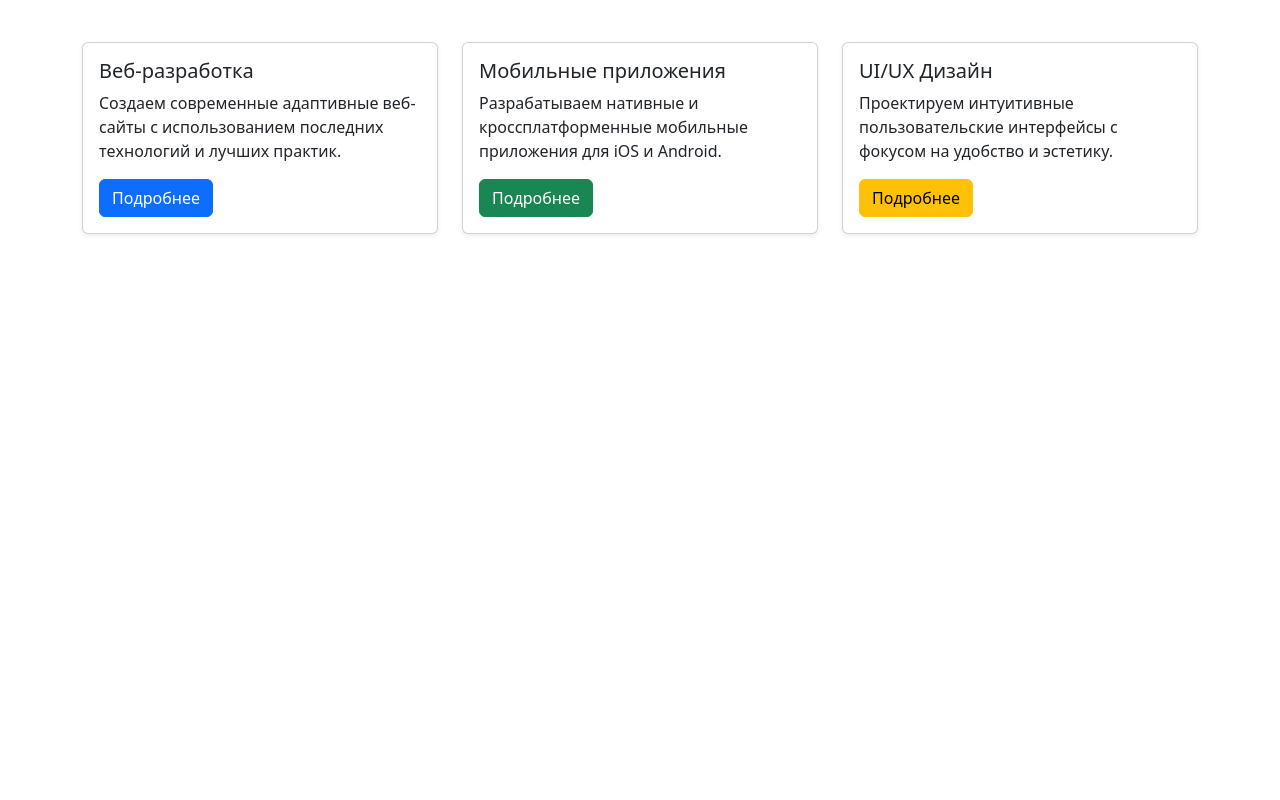
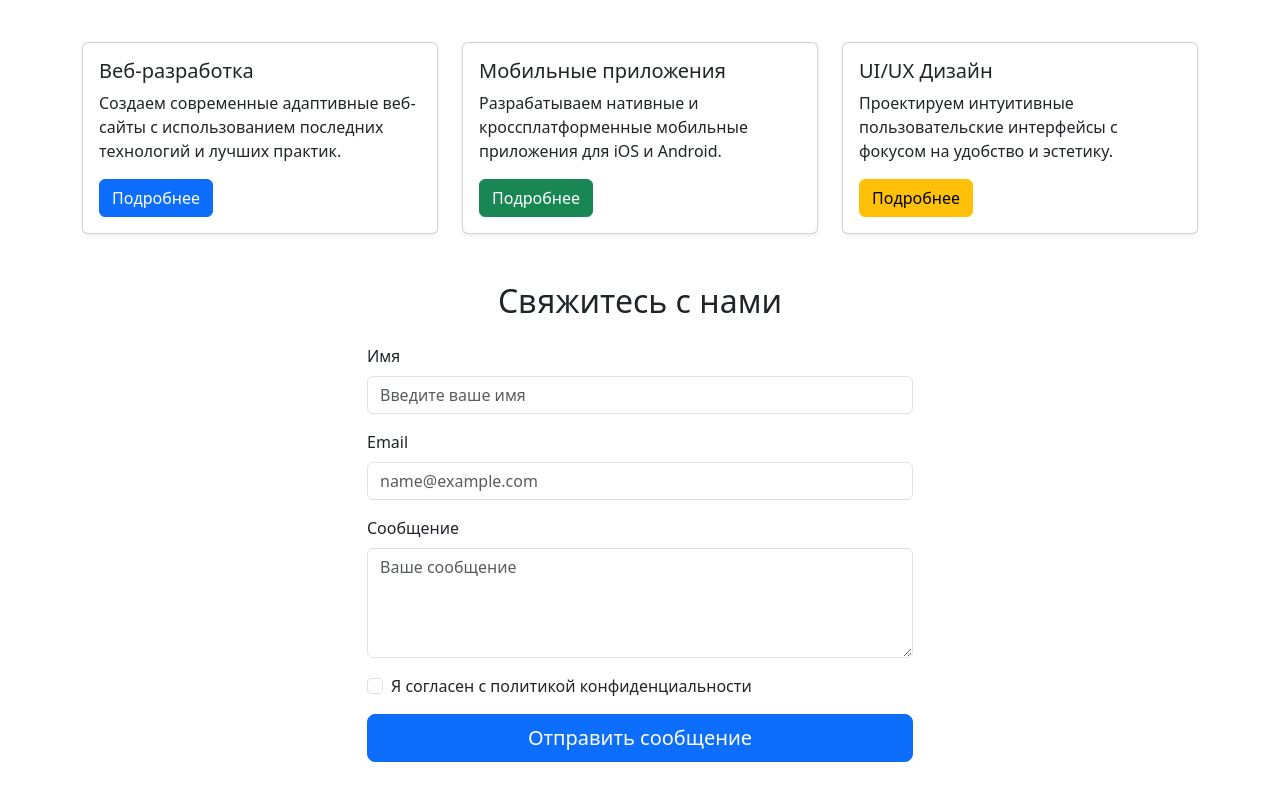
Before and after one commit to Natalia-ISP/isl12, a plain HTML site: page index.html in a window 1280 px wide. Shown: the part 414-1214 px from the top of the page. Before the commit the page ends 800 px from the top, so only its background shows below. Drawn offline with nearby package versions, Linux system fonts and the light colour scheme.

Commit message:
Step 6: Bootstrap forms with validation

```diff
--- a/index.html
+++ b/index.html
@@ -136,5 +136,100 @@ aria-label="Toggle navigation"
 </div>
 </div>
 
+<!-- Секция с формой -->
+<div class="container my-5" id="contact">
+<div class="row justify-content-center">
+<div class="col-lg-6">
+<h2 class="text-center mb-4">Свяжитесь с нами</h2>
+<form id="contactForm" class="needs-validation" novalidate>
+<!-- Имя -->
+<div class="mb-3">
+<label for="name" class="form-label">Имя</label>
+<input
+type="text"
+class="form-control"
+id="name"
+placeholder="Введите ваше имя"
+required
+/>
+<div class="invalid-feedback">Пожалуйста, введите ваше имя</div>
+</div>
+<!-- Email -->
+<div class="mb-3">
+<label for="email" class="form-label">Email</label>
+<input
+type="email"
+class="form-control"
+id="email"
+placeholder="name@example.com"
+required
+/>
+<div class="invalid-feedback">
+Пожалуйста, введите корректный email
+</div>
+</div>
+<!-- Сообщение -->
+<div class="mb-3">
+<label for="message" class="form-label">Сообщение</label>
+<textarea
+class="form-control"
+id="message"
+rows="4"
+placeholder="Ваше сообщение"
+required
+></textarea>
+<div class="invalid-feedback">Пожалуйста, введите сообщение</div>
+</div>
+<!-- Checkbox -->
+<div class="mb-3 form-check">
+<input
+type="checkbox"
+class="form-check-input"
+id="agree"
+required
+/>
+<label class="form-check-label" for="agree">
+Я согласен с политикой конфиденциальности
+</label>
+<div class="invalid-feedback">
+Вы должны согласиться с условиями
+</div>
+</div>
+<!-- Кнопка отправки -->
+<div class="d-grid">
+<button type="submit" class="btn btn-primary btn-lg">
+Отправить сообщение
+</button>
+</div>
+</form>
+</div>
+</div>
+</div>
+
 </body>
+
+<script>
+// Валидация формы Bootstrap
+(function () {
+"use strict";
+const form = document.getElementById("contactForm");
+form.addEventListener(
+"submit",
+function (event) {
+if (!form.checkValidity()) {
+event.preventDefault();
+event.stopPropagation();
+} else {
+event.preventDefault();
+alert("Форма успешно отправлена!");
+form.reset();
+form.classList.remove("was-validated");
+}
+form.classList.add("was-validated");
+},
+false
+);
+})();
+</script>
+
 </html>
```
Also changed, not shown: img/step6_formEmptyLab12_Ponomareva.jpg (added), img/step6_formValidationLab12_Ponomareva.jpg (added).
